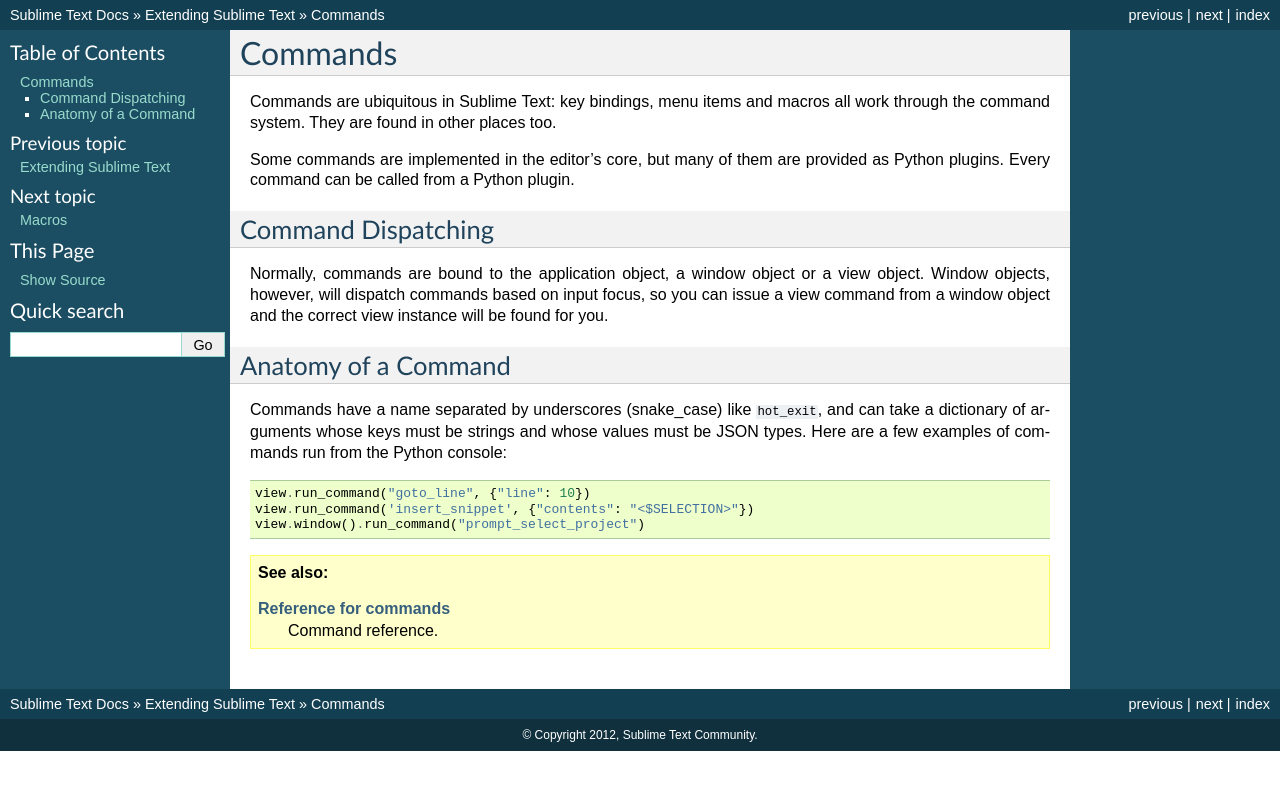
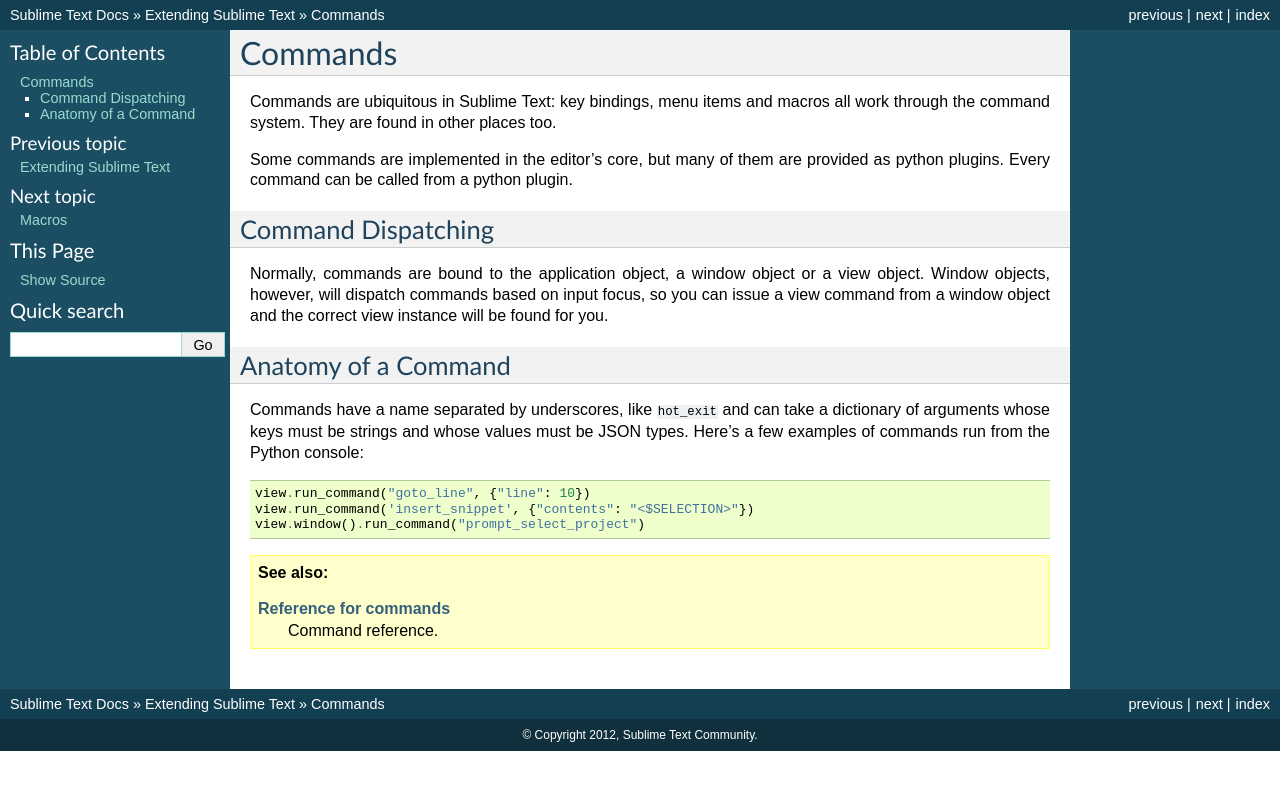
Before and after one commit to guillermooo/sublime-undocs, a Sphinx documentation site: the page built from source/extensibility/commands.rst, in a window 1280 px wide. Shown: the top 790 px of the page. Built offline with Sphinx 7.4.7, drawn with Linux system fonts in a browser that asks for light colours.

Commit message:
edit docs

```diff
--- a/source/extensibility/commands.rst
+++ b/source/extensibility/commands.rst
@@ -1,3 +1,4 @@
+========
 Commands
 ========
 
@@ -5,7 +6,7 @@
 all work through the command system. They are found in other places too.
 
 Some commands are implemented in the editor's core, but many of them are
-provided as Python plugins. Every command can be called from a Python plugin.
+provided as python plugins. Every command can be called from a python plugin.
 
 Command Dispatching
 *******************
@@ -18,9 +19,9 @@
 Anatomy of a Command
 ********************
 
-Commands have a name separated by underscores (snake_case) like ``hot_exit``, and can take
+Commands have a name separated by underscores, like ``hot_exit`` and can take
 a dictionary of arguments whose keys must be strings and whose values must
-be JSON types. Here are a few examples of commands run from the Python console::
+be JSON types. Here's a few examples of commands run from the Python console::
 
    view.run_command("goto_line", {"line": 10})
    view.run_command('insert_snippet', {"contents": "<$SELECTION>"})
```
